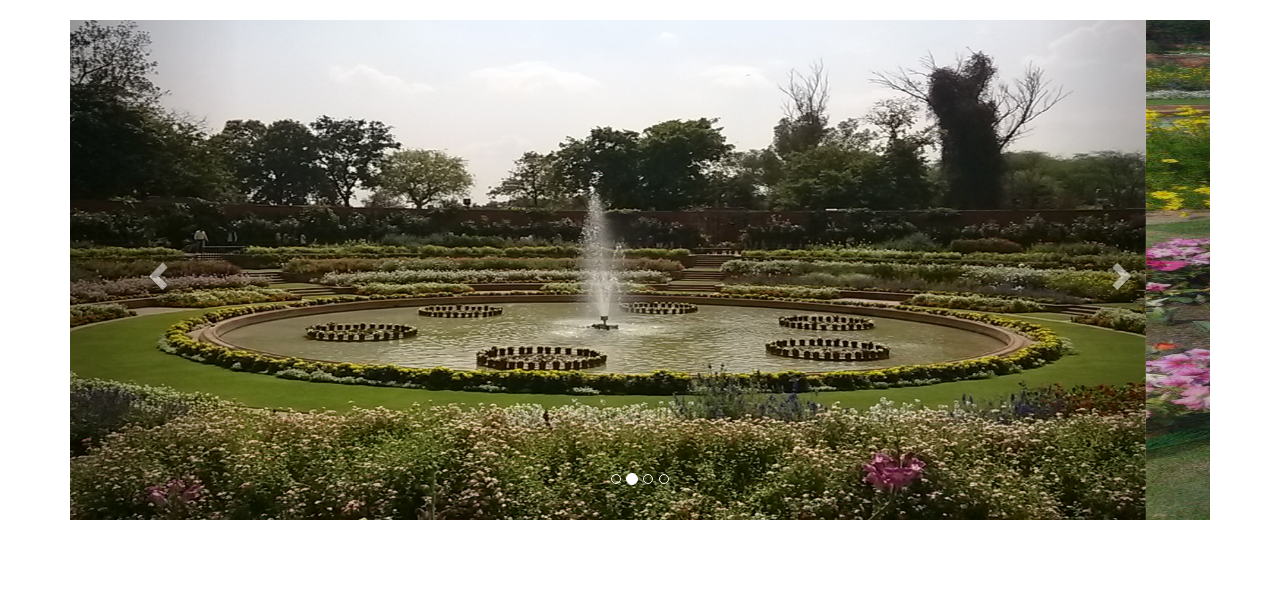
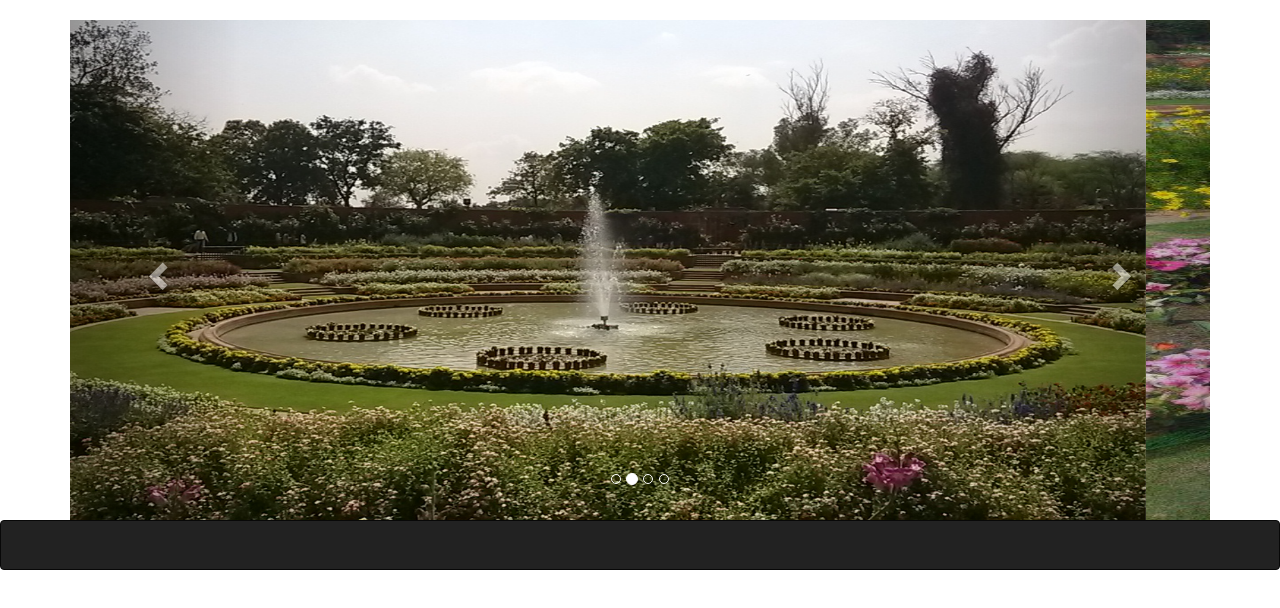
Before and after one commit to imdpm/sneakyninja-website, a plain HTML site: page index.html in a window 1280 px wide. Drawn offline with nearby package versions, Linux system fonts and the light colour scheme.

Commit message:
updated html

```diff
--- a/index.html
+++ b/index.html
@@ -53,5 +53,9 @@
   </div>
 </div>
 
+<nav class="navbar navbar-inverse"
+
+</nav>
+
 </body>
 </html>
```
